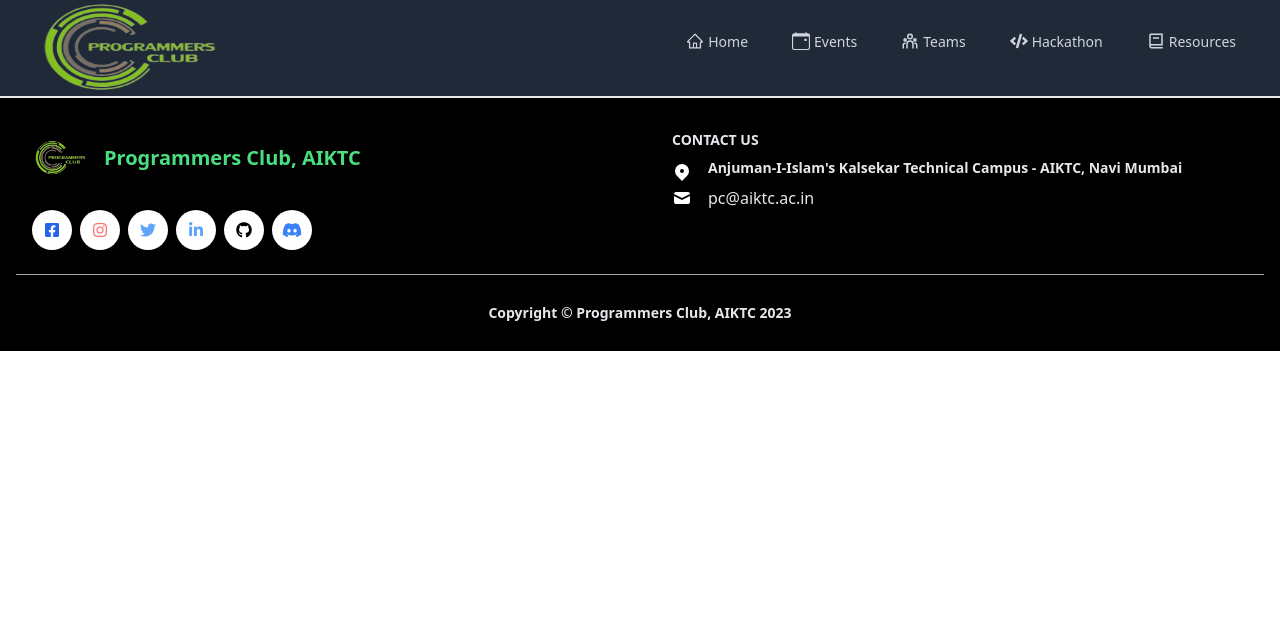
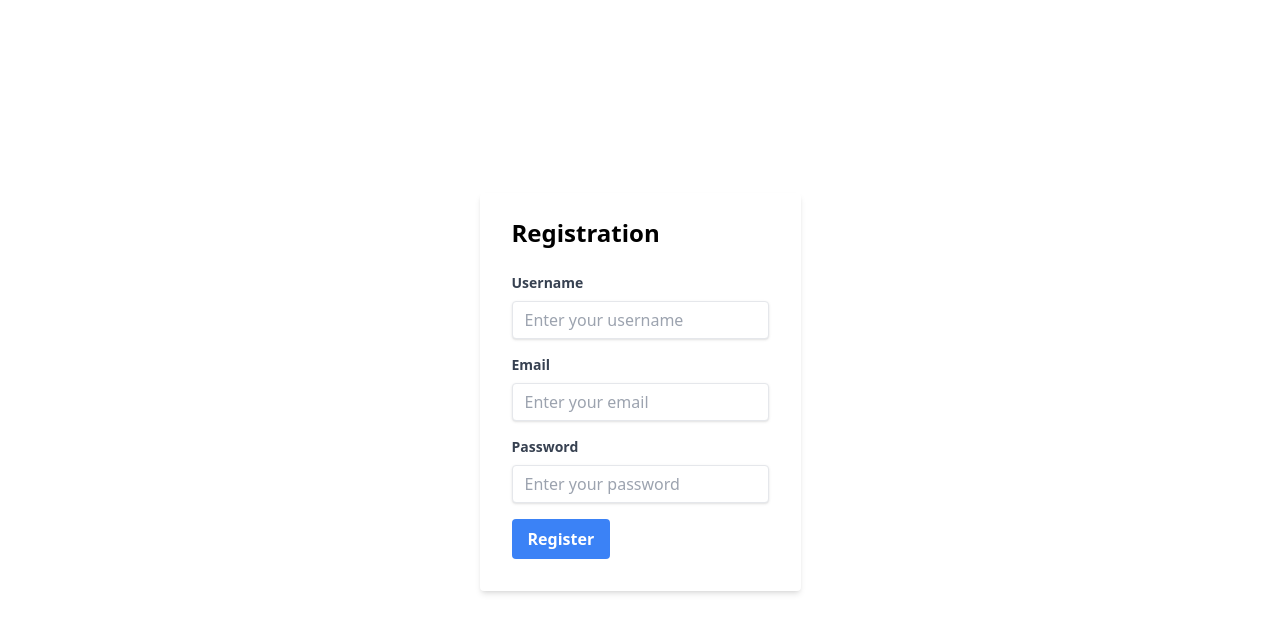
Before and after one commit to adil2705/ProgrammersClubAiktc, a React (Vite) app: page /register in a window 1280 px wide. Shown: the top 632 px of the page. Built offline with nearby package versions, Linux system fonts and the light colour scheme; no server answers.

Commit message:
Add registration page

```diff
--- a/src/App.jsx
+++ b/src/App.jsx
@@ -18,6 +18,7 @@
 import { Analytics } from '@vercel/analytics/react';
 
 import SignUp from "./algorithm8.0/pages/SignUp";
+import Register from "./algorithm8.0/pages/Registration";
 
 export default function App() {
   return (
@@ -28,6 +29,7 @@
           <Route path="/algorithm" component={AlgoHome} />
           <Route path="/signin" component={SignIn} />
           <Route path="/signup" component={SignUp} />
+          <Route path="/register" component={Register} />
           <Route path="/" component={DefaultContainer} />
         </Switch>
       </div>
--- a/src/algorithm8.0/pages/Registration.jsx
+++ b/src/algorithm8.0/pages/Registration.jsx
@@ -0,0 +1,56 @@
+import React from 'react';
+
+const Register = () => {
+    return (
+        <div className="flex justify-center items-center h-screen">
+            <div className="bg-white shadow-md rounded px-8 pt-6 pb-8 mb-4">
+                <h2 className="text-2xl font-bold mb-6">Registration</h2>
+                <form>
+                    <div className="mb-4">
+                        <label className="block text-gray-700 text-sm font-bold mb-2" htmlFor="username">
+                            Username
+                        </label>
+                        <input
+                            className="shadow appearance-none border rounded w-full py-2 px-3 text-gray-700 leading-tight focus:outline-none focus:shadow-outline"
+                            id="username"
+                            type="text"
+                            placeholder="Enter your username"
+                        />
+                    </div>
+                    <div className="mb-4">
+                        <label className="block text-gray-700 text-sm font-bold mb-2" htmlFor="email">
+                            Email
+                        </label>
+                        <input
+                            className="shadow appearance-none border rounded w-full py-2 px-3 text-gray-700 leading-tight focus:outline-none focus:shadow-outline"
+                            id="email"
+                            type="email"
+                            placeholder="Enter your email"
+                        />
+                    </div>
+                    <div className="mb-4">
+                        <label className="block text-gray-700 text-sm font-bold mb-2" htmlFor="password">
+                            Password
+                        </label>
+                        <input
+                            className="shadow appearance-none border rounded w-full py-2 px-3 text-gray-700 leading-tight focus:outline-none focus:shadow-outline"
+                            id="password"
+                            type="password"
+                            placeholder="Enter your password"
+                        />
+                    </div>
+                    <div className="flex items-center justify-between">
+                        <button
+                            className="bg-blue-500 hover:bg-blue-700 text-white font-bold py-2 px-4 rounded focus:outline-none focus:shadow-outline"
+                            type="button"
+                        >
+                            Register
+                        </button>
+                    </div>
+                </form>
+            </div>
+        </div>
+    );
+};
+
+export default Register;
```
